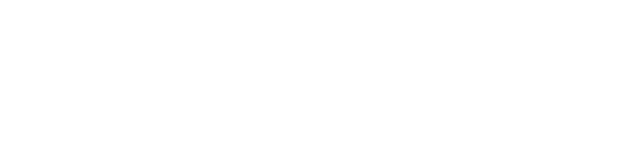
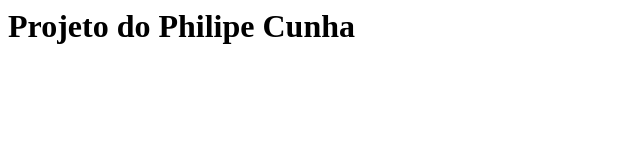
Before and after one commit to PhiiiCunha/Curso_Alura_Git, a plain HTML site: page index.html in a window 1280 px wide. Shown: the whole page, without its empty margins (0-640 px from the left). Drawn offline with Linux system fonts and the light colour scheme.

Commit message:
Titulo da pagina

```diff
--- a/index.html
+++ b/index.html
@@ -3,6 +3,6 @@
 
     </head>
     <body>
-
+        <h1>Projeto do Philipe Cunha</h1>
     </body>
 </html>
```
